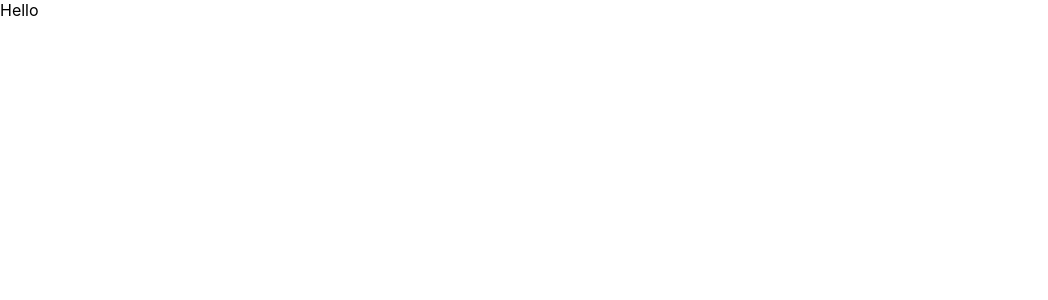
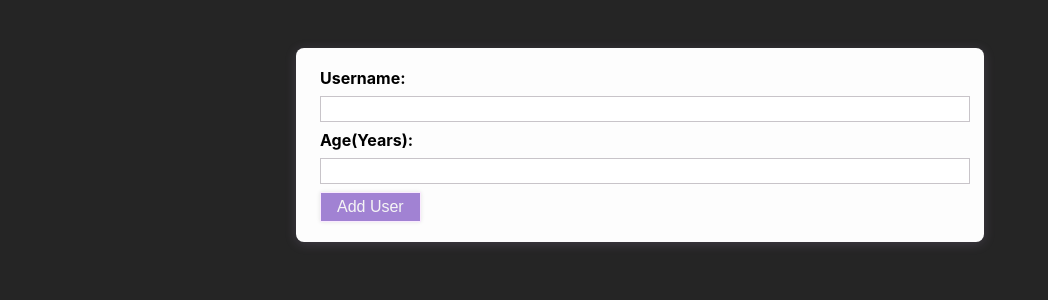
Before and after one commit to sreeyu/Practice, a React (Create React App) app: page / in a window 1280 px wide. Shown: the top 300 px of the page, without its empty margins (0-1048 px from the left). Built offline with nearby package versions, Linux system fonts and the light colour scheme; the HTML template or start-up script is replaced by a standard one.

Commit message:
Create and design user form

```diff
--- a/src/App.js
+++ /dev/null
@@ -1,10 +0,0 @@
-
-import './App.css';
-
-function App() {
-  return (
-    <div>Hello</div>
-  );
-}
-
-export default App;
--- /dev/null
+++ b/src/App.jsx
@@ -0,0 +1,14 @@
+import styles from './App.module.css';
+import UserForm from './components/form/UserForm';
+
+function App() {
+  return (
+    <div>
+      <section className={styles.form} >
+        <UserForm />
+      </section>
+    </div>
+  );
+}
+
+export default App;
--- /dev/null
+++ b/src/App.module.css
@@ -0,0 +1,12 @@
+body{
+    background-color: #252525;
+}
+.form{
+    background-color: #FDFDFD;
+    margin: 3rem auto;
+    width: 40rem;
+    max-width: 90%;
+    padding: 1rem 1.5rem;
+    border-radius: .5rem;
+    box-shadow: 0 2px 12px rgba(177, 149, 198, 0.2);
+}
--- /dev/null
+++ b/src/components/form/Button.jsx
@@ -0,0 +1,10 @@
+import styles from './Button.module.css'
+
+function Button(props){
+
+    return(
+        <button type={props.type} className={styles.btn}>{props.children}</button>
+    );
+};
+
+export default Button;
--- /dev/null
+++ b/src/components/form/Button.module.css
@@ -0,0 +1,20 @@
+.btn{
+    background-color: #a182d3;
+    border: 1px solid #FAEAFF;
+    padding: 0.3rem 1rem;
+    font-size: 16px;
+    color: whitesmoke;
+    box-shadow: 0 0 4px rgba(0, 0, 0, 0.10);
+    cursor: pointer;
+}
+
+.btn:focus{
+    outline: none;
+}
+
+.btn:hover,
+.btn:active{
+    background-color: #59417e;
+    border-color: #FAEAFF;
+    box-shadow: 0 0 8px rgba(0, 0, 0, 0.10);
+}
--- /dev/null
+++ b/src/components/form/UserForm.jsx
@@ -0,0 +1,17 @@
+import styles from './UserForm.module.css';
+import Button from './Button';
+
+function UserForm(){
+
+    return(
+        <form className={styles["user-form"]}>
+            <label>Username:</label>
+            <input type="text" />
+            <label>Age(Years):</label>
+            <input type="number" min={13} />
+            <Button type='submit' >Add User</Button>
+        </form>
+    );
+};
+
+export default UserForm;
--- /dev/null
+++ b/src/components/form/UserForm.module.css
@@ -0,0 +1,19 @@
+.user-form{
+    margin: 0.25rem 0;
+}
+
+.user-form label{
+    display: block;
+    font-weight: bold;
+    margin-bottom: 0.5rem;
+}
+
+.user-form input{
+    margin-bottom: .5rem;
+    display: block;
+    width: 100%;
+    border: 1px solid #c8c4c9;
+    font: inherit;
+    line-height: 1.5rem;
+    padding: 0 0.25rem;
+}
--- a/src/index.css
+++ b/src/index.css
@@ -1,4 +1,5 @@
 body {
+
   margin: 0;
   font-family: -apple-system, BlinkMacSystemFont, 'Segoe UI', 'Roboto', 'Oxygen',
     'Ubuntu', 'Cantarell', 'Fira Sans', 'Droid Sans', 'Helvetica Neue',
```
Also changed, not shown: src/App.css (deleted).
